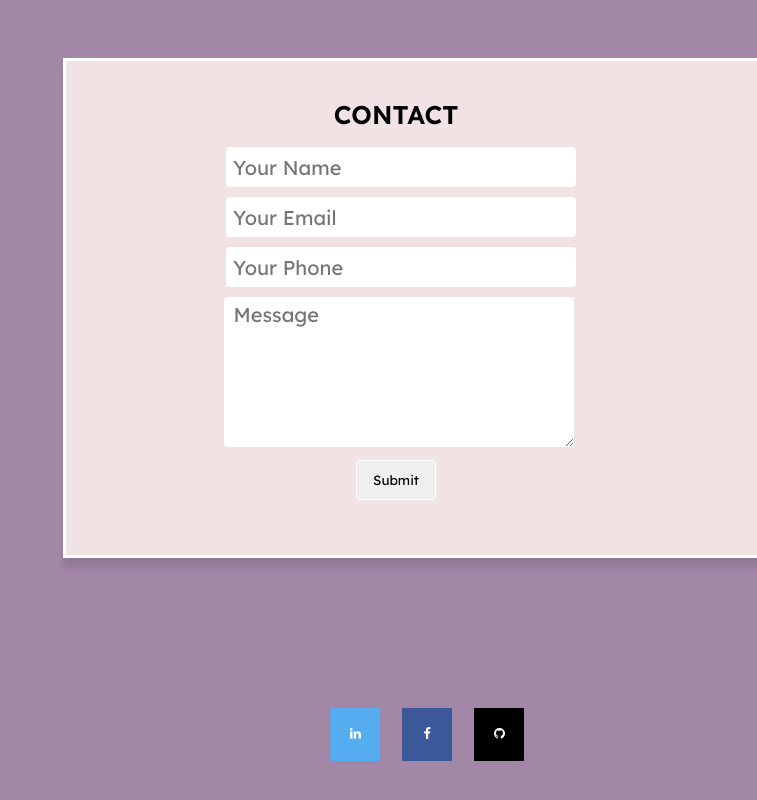
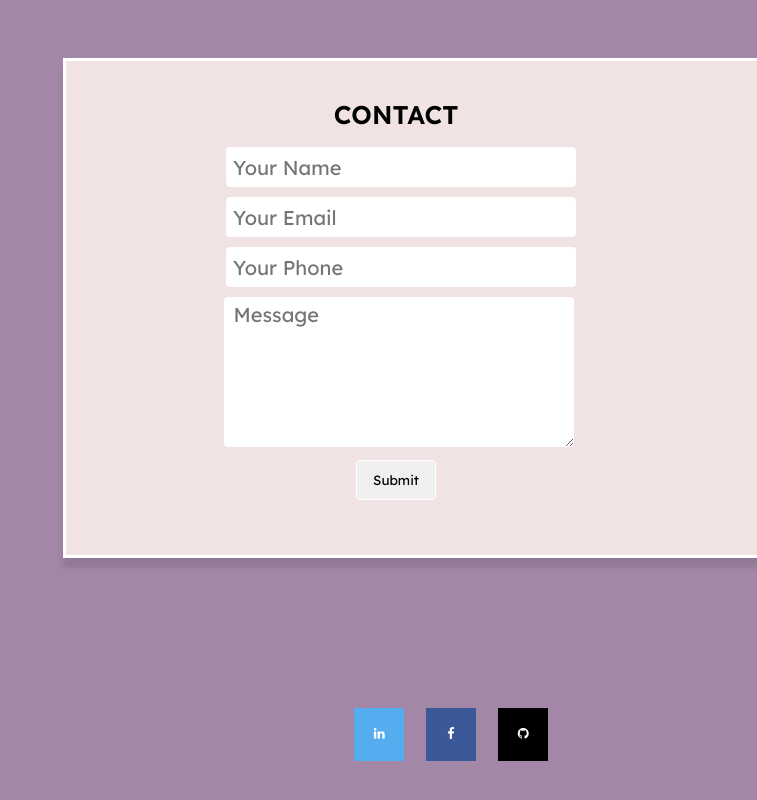
Before and after one commit to stefaniegdavid/Portfolio_Page, a plain HTML site: page index.html in a window 1280 px wide. Shown: the part 4900-5700 px from the top of the page, without its empty margins (523-1280 px from the left). Drawn offline with Linux system fonts and the light colour scheme.

Commit message:
Update style.css

```diff
--- a/style.css
+++ b/style.css
@@ -355,7 +355,7 @@ button {
 .footer-content {
     color: black;
     width: 20%;
-    margin-left: 50%;
+    margin-left: 52%;
     margin-top: 150px;
     display: flex;
     align-items: center;
```
